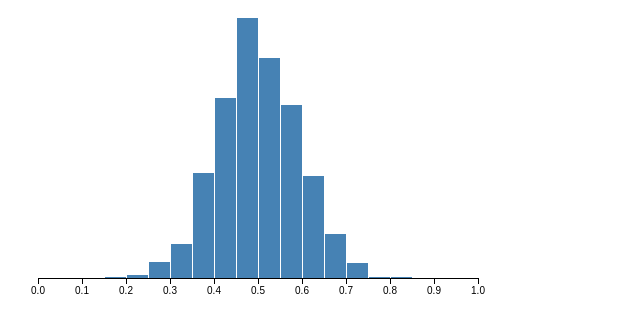
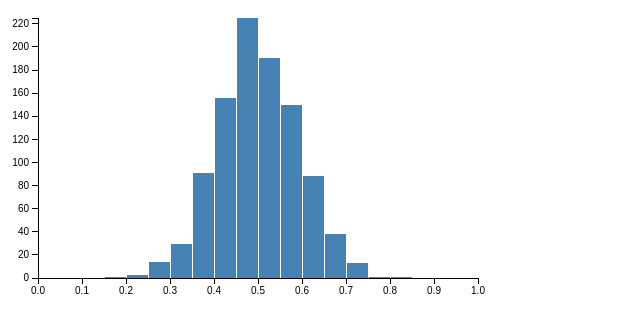
Before and after one commit to lianilychee/testPie, a plain HTML site: page histogram.html in a window 1280 px wide. Shown: the whole page, without its empty margins (0-640 px from the left). Drawn offline with nearby package versions, Linux system fonts and the light colour scheme.

Commit message:
Y axis added.

```diff
--- a/histogram.html
+++ b/histogram.html
@@ -63,6 +63,10 @@ var yAxis = d3.svg.axis()
 	.scale(y)
 	.orient("left");
 
+svg.append("g")
+	.attr("class", "y axis")
+	.call(yAxis);
+
 var bar = svg.selectAll(".bar")
 	.data(data)
   .enter().append("g")
```
